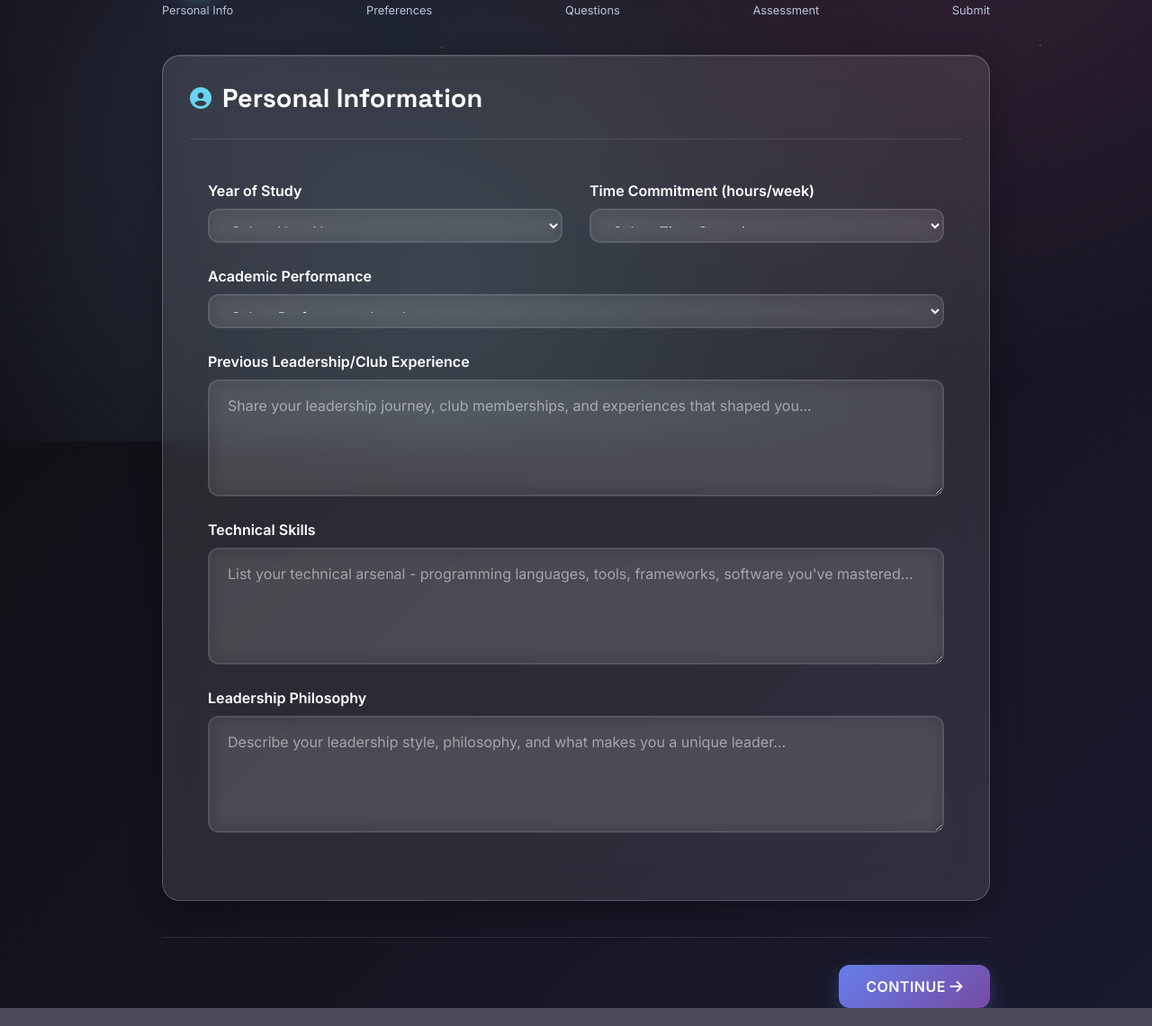
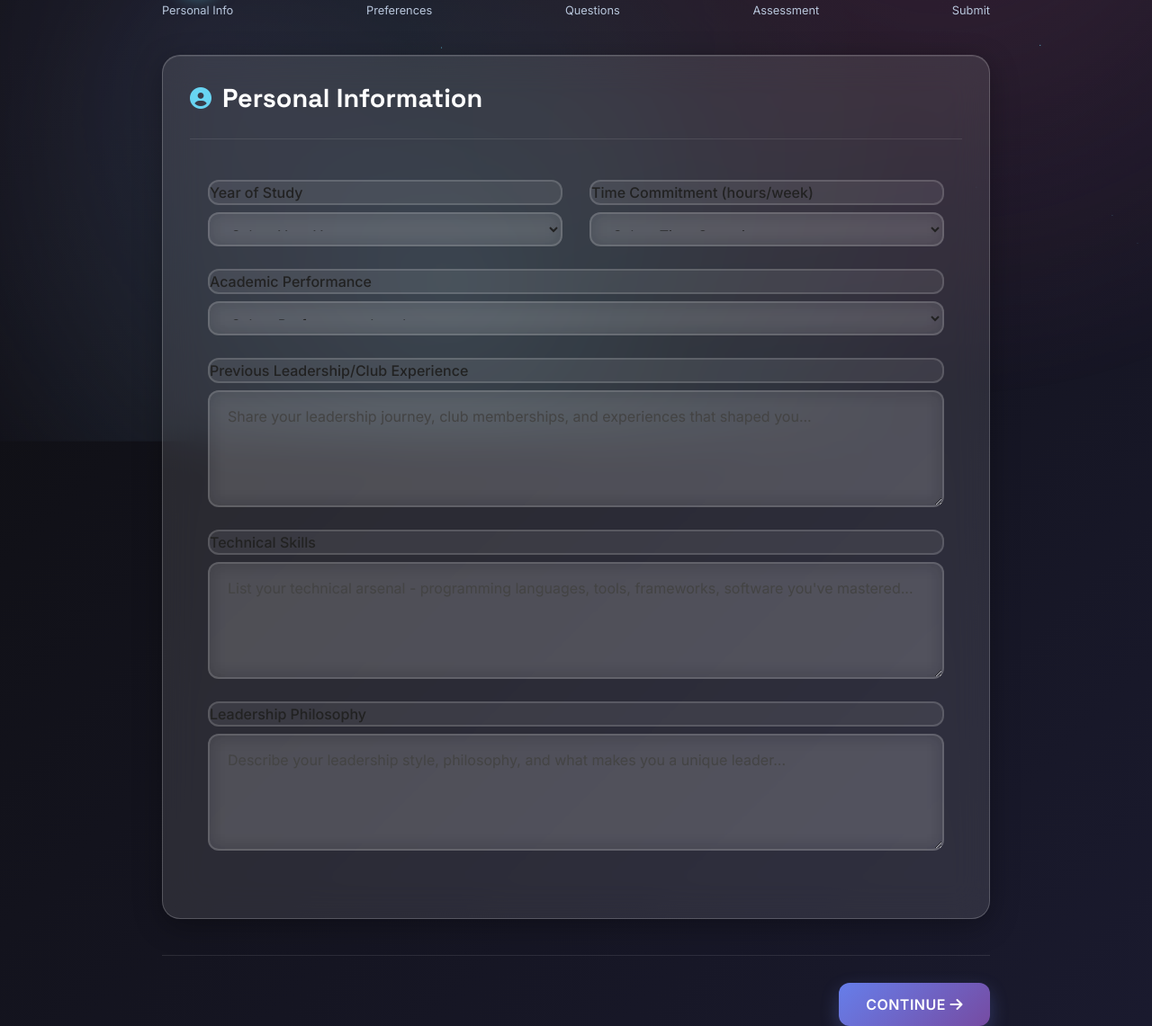
Before and after one commit to g-i-t-rudra/rudraweb, a Flask app: page /apply in a window 1280 px wide. Shown: the part 340-1481 px from the top of the page at 90% size. Run offline with Flask 2, Linux system fonts and the light colour scheme; the visitor is signed in with stand-in values (Sample User, id 1); data that the repository does not hold is empty; some libraries are stand-ins or nearby versions.

Commit message:
Samk Updates

```diff
--- a/templates/apply_position.html
+++ b/templates/apply_position.html
@@ -318,10 +318,10 @@
         }
 
         .form-control {
-            background: rgba(255, 255, 255, 0.05);
-            border: 2px solid rgba(255, 255, 255, 0.1);
+            background: rgba(255, 255, 255, 0.08);
+            border: 2px solid rgba(255, 255, 255, 0.15);
             border-radius: 12px;
-            color: var(--text-primary);
+            color: #222;
             padding: 15px 20px;
             font-size: 1rem;
             transition: all 0.3s ease;
@@ -329,14 +329,14 @@
         }
 
         .form-control:focus {
-            background: rgba(255, 255, 255, 0.1);
+            background: rgba(255, 255, 255, 0.15);
             border-color: var(--rudra-blue);
             box-shadow: 0 0 0 3px rgba(104, 212, 242, 0.2);
             outline: none;
         }
 
         .form-control::placeholder {
-            color: rgba(255, 255, 255, 0.5);
+            color: #444;
         }
 
         label {
@@ -345,6 +345,17 @@
             margin-bottom: 8px;
             display: block;
             position: relative;
+            color: #222 !important;
+            background: rgba(255,255,255,0.08) !important;
+            font-weight: 500;
+            border-radius: 12px;
+            border: 2px solid rgba(255,255,255,0.15);
+            appearance: none;
+            -webkit-appearance: none;
+            -moz-appearance: none;
+            padding-right: 30px;
+            color: #222;
+            background: #fff;
         }
 
         label::after {
```
